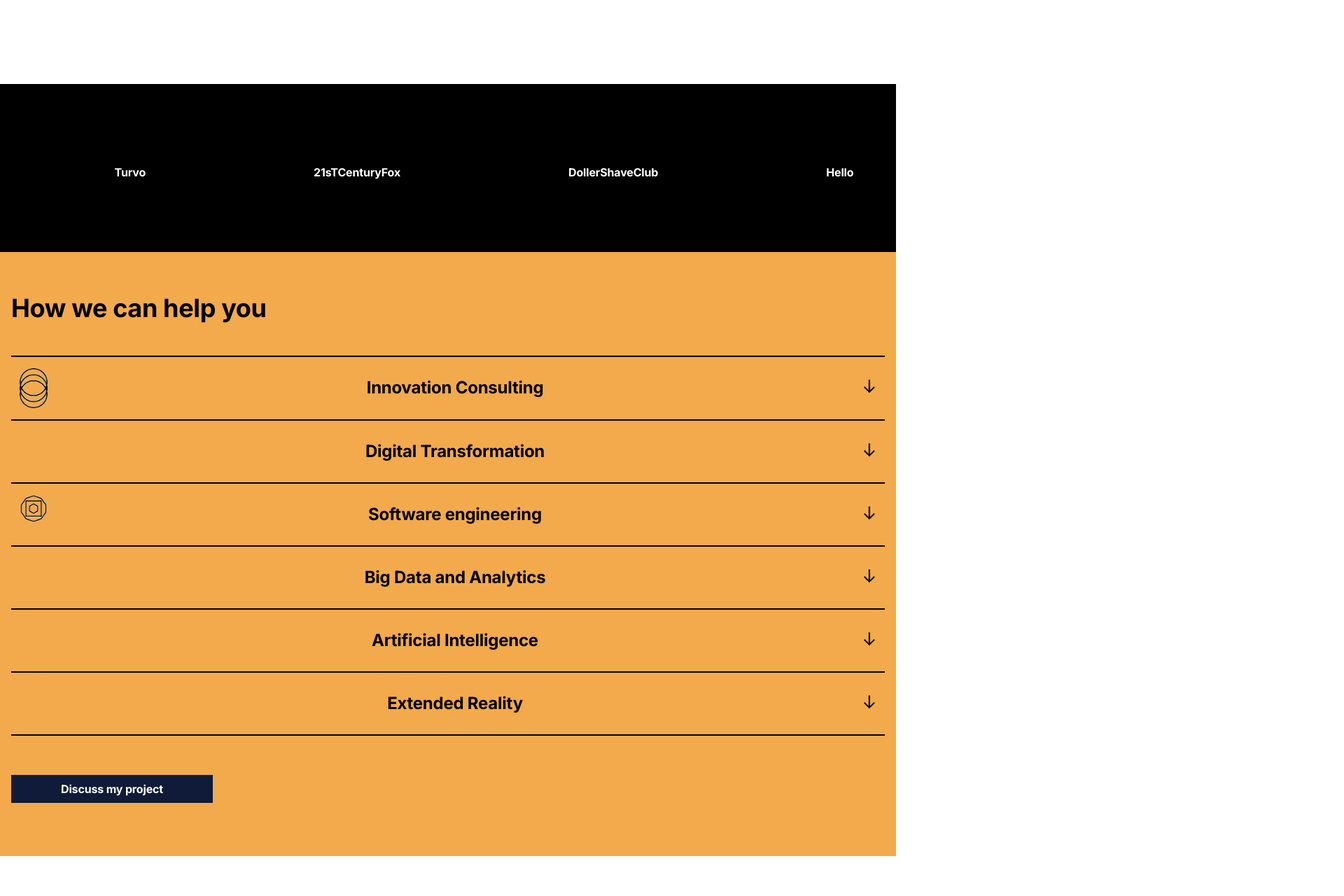
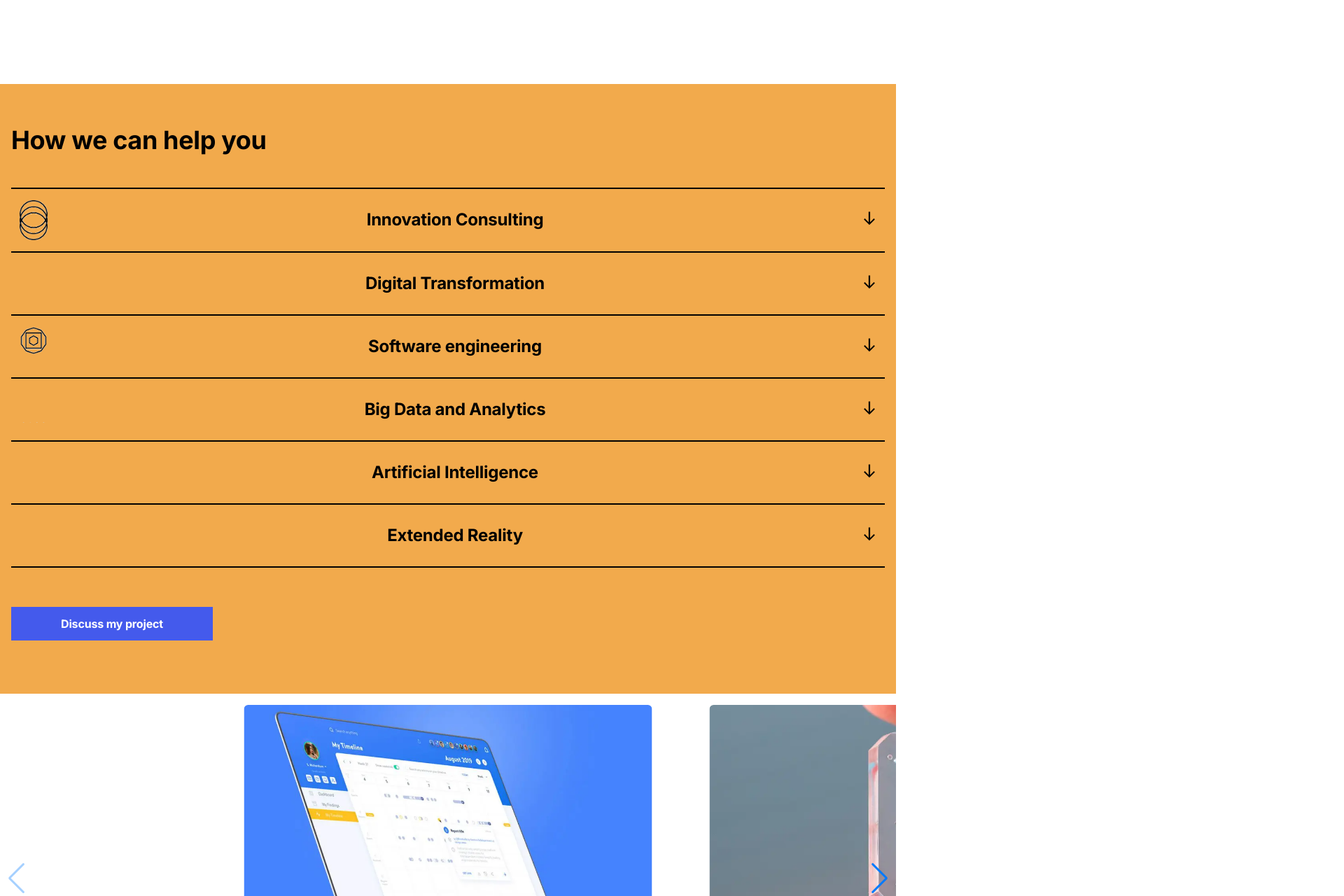
Before and after one commit to special-char/spechialchar-web, a Next.js app: page / in a window 1280 px wide. Shown: the part 680-1960 px from the top of the page at 70% size, 1920 px wide, since content can reach past the window. Built offline with nearby package versions, Linux system fonts and the light colour scheme; a web font is replaced by a local one.

Commit message:
all responsive done

```diff
--- a/src/app/globals.css
+++ b/src/app/globals.css
@@ -7,13 +7,13 @@
     /* --color-<colorname>: <red> <green> <blue>; */
     --color-primary: 59 93 80;
     --color-secondary: 220 229 228;
-		--color-blue: 16 27 57 ;
-		--color-darkblue: 12 15 25 ;
-		--color-red: 214 50 40 ;
+    --color-blue: 68 90 236;
+    --color-darkblue: 12 15 25;
+    --color-red: 214 50 40;
     --color-white: 255 255 255;
     --color-black: 0 0 0;
-		--color-yellow: 255 219 59 ;
-		--color-orange: 242 170 76 ;
+    --color-yellow: 255 219 59;
+    --color-orange: 242 170 76;
     --color-sky: 137 207 240;
     --color-gray: 107 114 128;
   }
--- a/src/app/page.tsx
+++ b/src/app/page.tsx
@@ -7,7 +7,7 @@ import Card from "@/containers/Card";
 import FAQS from "@/containers/FAQ";
 import CollaboratorCards from "@/containers/CollaboratorCard";
 import Navbar from "@/components/Navbar/Navbar";
-import Latest from "@/containers/LatestProjectSec"
+import Latest from "@/containers/LatestProjectSec";
 import ThinkingSection from "@/containers/LatestThinkingSec";
 import Cardcomp1 from "@/containers/Card2";
 import Clients from "@/containers/ClientsSlide";
@@ -15,7 +15,6 @@ import Clients from "@/containers/ClientsSlide";
 export default function Home() {
   return (
     <>
-
       {/* <HomeBanner />
 			<Contact/> */}
       {/* <Card /> */}
@@ -23,9 +22,8 @@ export default function Home() {
       {/* <FAQS/> */}
       {/* <WebBanner2/> */}
 
-
       <HomeBanner />
-			<Clients/>
+      {/* <Clients /> */}
       <FAQS />
       <Card />
       <CollaboratorCards />
--- a/src/components/AboutBanner/index.tsx
+++ b/src/components/AboutBanner/index.tsx
@@ -1,22 +1,20 @@
-
-
 import React from "react";
 import Image from "next/image";
 import AboutBannerImg from "@/public/images/AboutBanner1.webp";
 
 const AboutBanner = () => {
   return (
-    <main className="bg-orange relative overflow-hidden ">
+    <main className="bg-orange relative overflow-hidden -z-10">
       <Image
         src={AboutBannerImg}
         alt="image"
         height={800}
         width={800}
-        className="object-fit absolute right-0 sm:right-12 md:right-24 lg:right-48 -top-0 sm:-top-12 md:-top-24 lg:-top-48 "
+        className="object-fit absolute right-0 sm:right-12 md:right-24 lg:right-24 -top-0 sm:-top-12 md:-top-24 lg:-top-48 -z-10"
       />
 
       <div className="p-4 sm:p-4 md:p-16 lg:p-20 xl:p-32 2xl:p-40 flex items-center mt-11 h-screen sm:h-auto ">
-        <div className=" z-10  md:z-30 lg:z-40 xl:z-50 2xl:z-60 ">
+        <div className="  ">
           <h1 className="text-4xl sm:text-5xl md:text-6xl lg:text-7xl xl:text-8xl 2xl:text-9xl font-bold text-black">
             Your innovation
           </h1>
@@ -31,7 +29,6 @@ const AboutBanner = () => {
           </h1>
         </div>
       </div>
-
     </main>
   );
 };
--- a/src/components/Button/button.module.css
+++ b/src/components/Button/button.module.css
@@ -1,5 +1,5 @@
 .default {
-	@apply bg-blue text-white hover:bg-sky hover:text-black;
+  @apply bg-blue text-white hover:bg-black;
 }
 .outline {
   @apply border border-primary text-primary bg-transparent hover:bg-primary/10;
@@ -14,7 +14,7 @@
   @apply text-primary underline-offset-4 hover:underline;
 }
 .md {
-	@apply h-10 px-4 py-2;
+  @apply h-10 px-2 py-6;
 }
 .sm {
   @apply h-9 rounded-md px-3;
--- a/src/components/Cardcomp/index.tsx
+++ b/src/components/Cardcomp/index.tsx
@@ -16,9 +16,22 @@ const Cardcomp = () => {
   return (
     <Swiper
       onSwiper={setSwiperRef}
-      slidesPerView={3}
+      breakpoints={{
+        640: {
+          slidesPerView: 1,
+        },
+        768: {
+          slidesPerView: 2,
+        },
+        1024: {
+          slidesPerView: 2,
+        },
+        1280: {
+          slidesPerView: 2,
+        },
+      }}
       centeredSlides={true}
-      spaceBetween={30}
+      spaceBetween={50}
       pagination={{
         type: "fraction",
       }}
@@ -58,7 +71,7 @@ const Cardcomp = () => {
         ))}
         </div></div> */}
 
-      {/* <main className=" flex flex-wrap items-center overflow-x-auto ">
+      <main className=" flex flex-col items-center overflow-x-auto ">
         {Card.card.map((item) => (
           <div key={item.id} className="w-full md:w-1/2  ">
             <SwiperSlide>
@@ -73,14 +86,16 @@ const Cardcomp = () => {
                 <h1 className="text-4xl hover:text-blue sm:text-2xl font-bold mb-2 mt-4">
                   {item.title}
                 </h1>
-            <div className="text-gray mb-4 text-2xl">{item.description}</div>
+                <div className="text-gray mb-4 text-2xl">
+                  {item.description}
+                </div>
               </div>
             </SwiperSlide>
           </div>
         ))}
-    </main> */}
+      </main>
 
-      <section className="m-4 md:grid-cols-2 ">
+      {/* <section className="m-4 md:grid-cols-2 ">
         <div className="pb-12">
           <h4 className="font-semibold">Latest Project</h4>
         </div>
@@ -110,7 +125,7 @@ const Cardcomp = () => {
             Start your innovation journey
           </button>
         </div>
-      </section>
+      </section> */}
     </Swiper>
   );
 };
--- a/src/components/Footer/index.tsx
+++ b/src/components/Footer/index.tsx
@@ -20,7 +20,7 @@ const Footer = (props: Props) => {
     <footer className="z-10 w-full bg-black">
       <div className="bg-black text-white w-full grid grid-cols-1 gap-16 sm:p-14">
         <div className="flex flex-wrap lg:gap-48 md:gap-24 max-sm:gap-24">
-          <div >
+          <div>
             <Logo />
           </div>
           <div className="flex font-semibold">
@@ -31,16 +31,16 @@ const Footer = (props: Props) => {
           </div>
         </div>
         <div className="flex flex-wrap lg:gap-48 md:gap-24 max-sm:gap-24">
-          <div >
+          <div>
             <div>Office:</div>
-            <div className="text-white">Aliso Viejo, CA</div>
-            <div className="text-white">Warsaw,PL</div>
-            <div className="text-white">Kyiv,UA</div>
+            <div className="text-white">B-604/605,</div>
+            <div className="text-white">GaneshGlory 11,</div>
+            <div className="text-white">Jagatpur Road</div>
           </div>
           <div className="flex flex-col gap-3">
             <div className="flex flex-col">
-              <div>Hello@itrexgroup.com</div>
-              <div>+12134367785</div>
+              <div>contact@thespecialcharacter.com</div>
+              <div>+91 76000 96432 / 33</div>
             </div>
             <div className="flex gap-8">
               <div>
@@ -53,18 +53,20 @@ const Footer = (props: Props) => {
                   <Instagram />
                 </Link>
               </div>
-              <div>
+              <div className="pt-1">
                 <Link href={"#"}>
                   <Youtube />
                 </Link>
               </div>
               <div>
-                <Link href={"#"}>
+                <Link
+                  href={"https://www.linkedin.com/company/thespecialcharacter/"}
+                >
                   <Linkedin />
                 </Link>
               </div>
               <div>
-                <Link href={"#"}>
+                <Link href={"https://twitter.com/TheSpecialChar"}>
                   <Twitter />
                 </Link>
               </div>
@@ -77,7 +79,6 @@ const Footer = (props: Props) => {
               <Link href={"#"}>Privacy Policy</Link>
             </div>
             <div className="">@2024 Itrex</div>
-
           </div>
           <div className="flex overflow-x-auto gap-3">
             <div>
--- a/src/components/common/BgYellowB/index.tsx
+++ b/src/components/common/BgYellowB/index.tsx
@@ -22,9 +22,9 @@ function WebBanner2({ data }: BgYellowType) {
         </div>
       </section>
 
-      <div className="bg-yellow p-8 lg:p-12">
-        <div className="lg:px-32 lg:py-4 lg:pr-60">
-          <p className="font-medium  text-2xl">{data.description}</p>
+      <div className="bg-yellow py-8 px-4 lg:py-12 lg:pr-[30rem]">
+        <div className="px-container">
+          <p className="font-medium  text-2xl leading-9">{data.description}</p>
         </div>
       </div>
     </>
--- a/src/containers/ClientsSlide/index.tsx
+++ b/src/containers/ClientsSlide/index.tsx
@@ -4,19 +4,19 @@ type Props = {};
 
 const Clients = (props: Props) => {
   return (
-    <div className="w-full  bg-black text-white py-[7rem] h-60">
-      <div className="flex gap-60 animate-slider font-bold text-2xl text-caption1">
+    <div className="bg-black text-white ">
+      <div className="flex animate-slider font-bold text-2xl text-caption1 py-10">
         <div>PotentiaMetrics</div>
         <div>TelNav</div>
         <div>Turvo</div>
         <div> 21sTCenturyFox </div>
         <div>DollerShaveClub</div>
+        {/* <div>Hello</div>
         <div>Hello</div>
         <div>Hello</div>
         <div>Hello</div>
         <div>Hello</div>
-        <div>Hello</div>
-        <div>Hello</div>
+        <div>Hello</div> */}
       </div>
     </div>
   );
```
Also changed, not shown: public/images/bigger-min.webp (added). Lines whose indentation alone changed are shown as unchanged.
